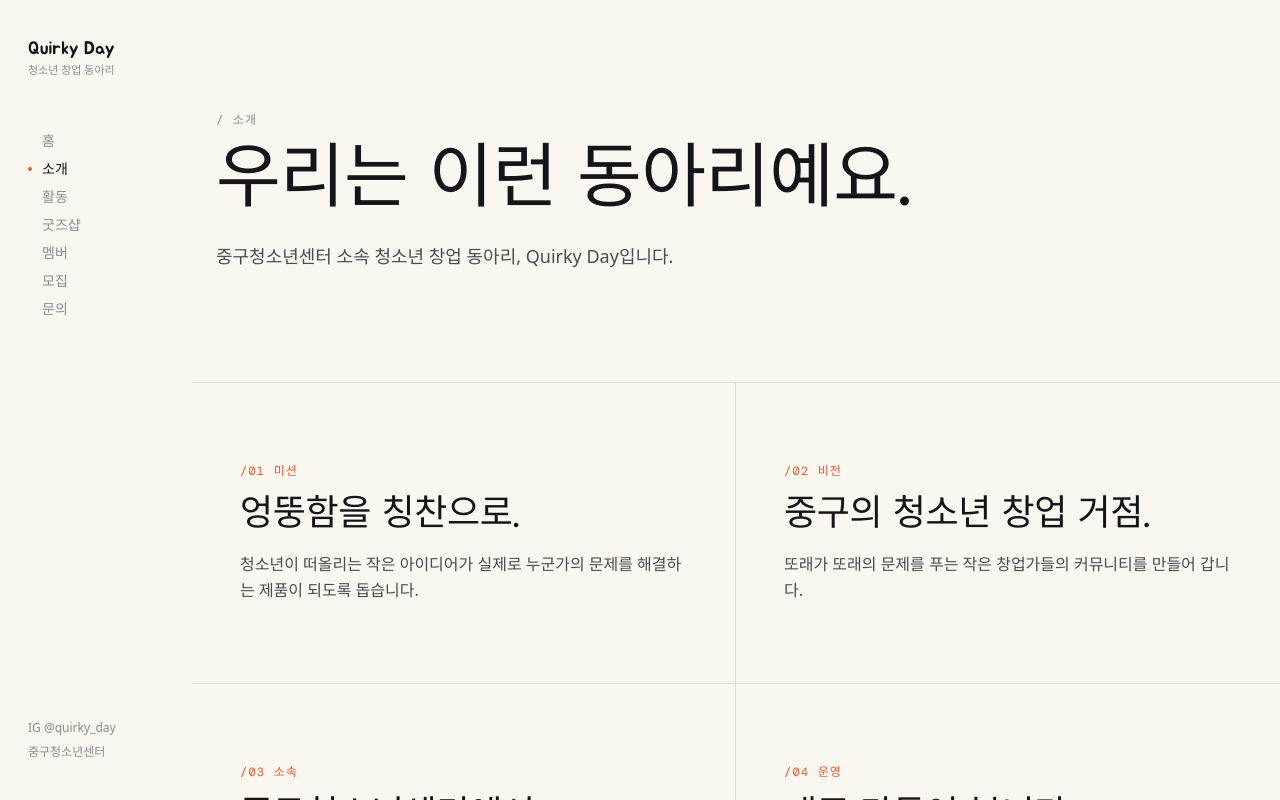
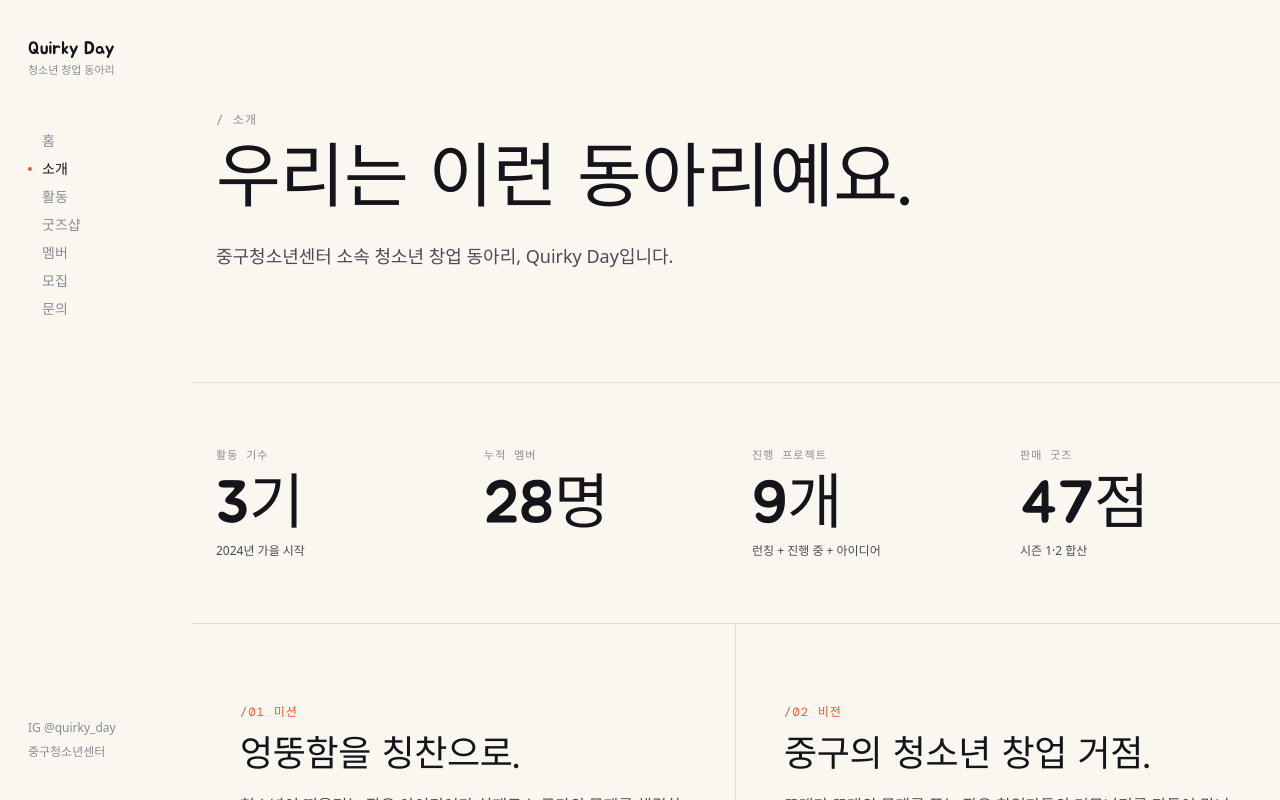
Before and after one commit to efface-studio/QuirkyDay-Client, a React (Vite) app: page /about in a window 1280 px wide. Shown: the top 800 px of the page. Built offline with nearby package versions, Linux system fonts and the light colour scheme; a web font is replaced by a local one.

Commit message:
feat(about): add stats counter strip below the page header
Four big numbers (활동 기수 / 누적 멤버 / 진행 프로젝트 / 판매 굿즈)
animated 0→N when scrolled into view. Gives visitors a 30-second
sense of scale right at the top of the About page.

```diff
--- a/src/pages/About.tsx
+++ b/src/pages/About.tsx
@@ -1,5 +1,7 @@
 import { PageHeader } from '@/components/PageHeader'
 import { Reveal } from '@/components/motion/Reveal'
+import { CountUp } from '@/components/CountUp'
+import { stats } from '@/data/stats'
 import { site } from '@/config/site'
 
 export function About() {
@@ -10,6 +12,34 @@ export function About() {
         title="우리는 이런 동아리예요."
         description={`${site.location} 소속 청소년 창업 동아리, ${site.name}입니다.`}
       />
+
+      {/* 통계 카운터 — 뷰포트 진입 시 0 → N */}
+      <section className="border-b border-ink/10 bg-paper">
+        <div className="mx-auto max-w-7xl px-6 py-16">
+          <div className="grid gap-8 sm:grid-cols-2 lg:grid-cols-4">
+            {stats.map((s, i) => (
+              <Reveal key={s.label} delay={i}>
+                <div>
+                  <p className="font-mono text-[11px] uppercase tracking-widest text-ink-mute">
+                    {s.label}
+                  </p>
+                  <p className="mt-3 flex items-baseline gap-1">
+                    <CountUp
+                      to={s.value}
+                      prefix={s.prefix}
+                      suffix={s.suffix}
+                      className="font-display text-5xl text-ink sm:text-6xl"
+                    />
+                  </p>
+                  {s.hint && (
+                    <p className="mt-2 text-xs text-ink-soft">{s.hint}</p>
+                  )}
+                </div>
+              </Reveal>
+            ))}
+          </div>
+        </div>
+      </section>
 
       <section className="bg-paper">
         <div className="mx-auto grid max-w-7xl grid-cols-1 sm:grid-cols-2">
```
